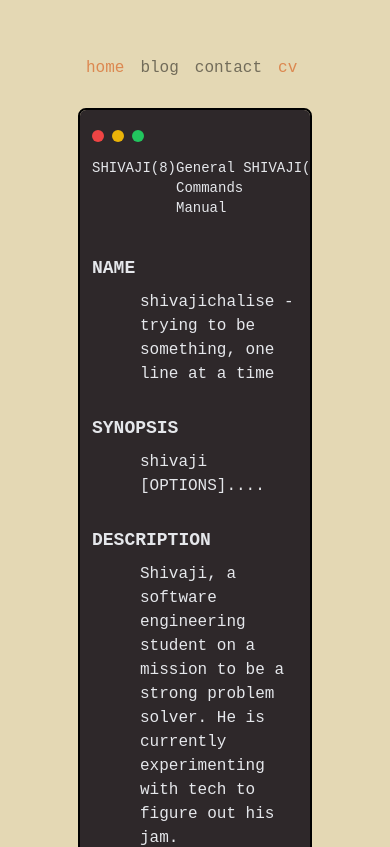
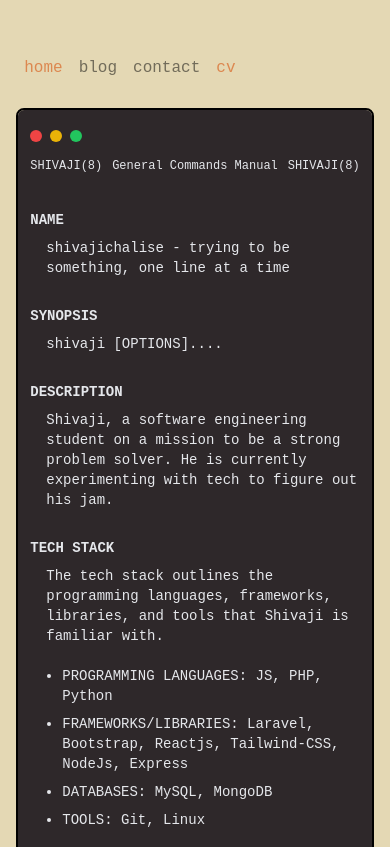
Before and after one commit to shivajichalise/v2.shivajichalise, a React (Vite) app: page / in a window 390 px wide. Shown: the top 847 px of the page. Built offline with nearby package versions, Linux system fonts and the light colour scheme; a web font is replaced by a local one.

Commit message:
making mobile friendly

```diff
--- a/src/App.tsx
+++ b/src/App.tsx
@@ -8,7 +8,7 @@ import ThankYou from "./pages/ThankYou";
 
 const App = () => {
   return (
-    <div className="container mx-auto my-12 w-3/5">
+    <div className="container mx-auto my-12 w-11/12 lg:w-3/5">
       <Routes>
         <Route path="/" element={<Home />} />
 
--- a/src/components/Content.tsx
+++ b/src/components/Content.tsx
@@ -4,23 +4,25 @@ import ContentProps from "../types/ContentProps.ts";
 const Content = ({ title, description, points }: ContentProps) => {
   return (
     <div className="mt-7">
-      <h1 className="text-lg font-bold uppercase">{title}</h1>
+      <h1 className="text-sm lg:text-lg font-bold uppercase">{title}</h1>
 
-      {description ? <p className="mt-2 ml-12">{description}</p> : null}
+      {description ? (
+        <p className="mt-2 ml-4 lg:ml-12 text-sm lg:text-lg">{description}</p>
+      ) : null}
 
       {points && Object.keys(points).length > 0 && points.data.length > 0 ? (
         <ul
-          className={`mt-5 ml-16 ${
+          className={`mt-5 ml-8 lg:ml-16 ${
             points.type == "decimal"
               ? "list-decimal"
               : points.type == "disc"
-              ? "list-disc"
-              : "list-none"
+                ? "list-disc"
+                : "list-none"
           }`}
         >
           {points.data.map(
             ({ type, link, openInNewTab = false, title, suffix }, index) => (
-              <li key={index}>
+              <li key={index} className="text-sm lg:text-lg">
                 <div className="flex flex-col my-2">
                   {type === "link" ? (
                     <Link
--- a/src/components/InputText.tsx
+++ b/src/components/InputText.tsx
@@ -7,7 +7,7 @@ const Prompt = ({ label }: PromptProps) => {
 
 const InputText = ({ name, type }: InputTextProps) => {
   return (
-    <div className="mt-4 flex">
+    <div className="mt-4 flex flex-col lg:flex-row">
       <Prompt label={name} />
       <input
         type={type ?? "text"}
--- a/src/components/Terminal.tsx
+++ b/src/components/Terminal.tsx
@@ -12,9 +12,11 @@ const Terminal = ({ type, content }: TerminalProps) => {
       </div>
 
       <div className="flex justify-between my-2">
-        <h3 className="text-sm font-thin">SHIVAJI(8)</h3>
-        <h3 className="text-sm font-thin">General Commands Manual</h3>
-        <p className="text-sm font-thin">SHIVAJI(8)</p>
+        <h3 className="text-xs lg:text-sm font-thin">SHIVAJI(8)</h3>
+        <h3 className="text-xs lg:text-sm font-thin text-center">
+          General Commands Manual
+        </h3>
+        <p className="text-xs lg:text-sm font-thin">SHIVAJI(8)</p>
       </div>
 
       {type === "manpage" ? (
```
